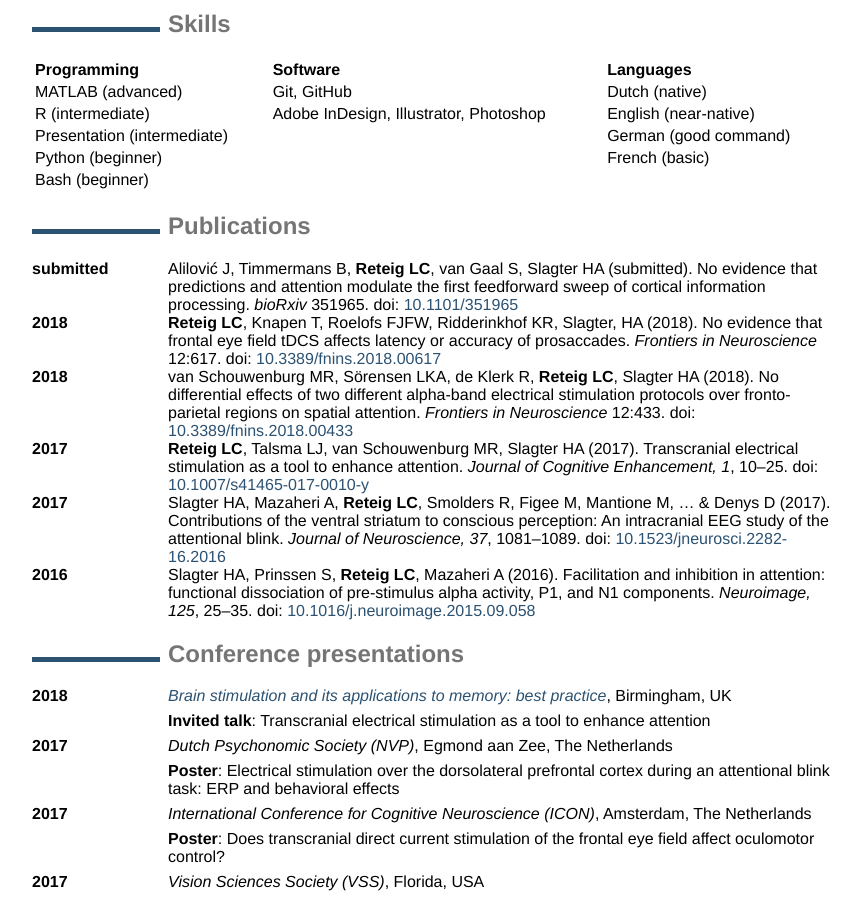
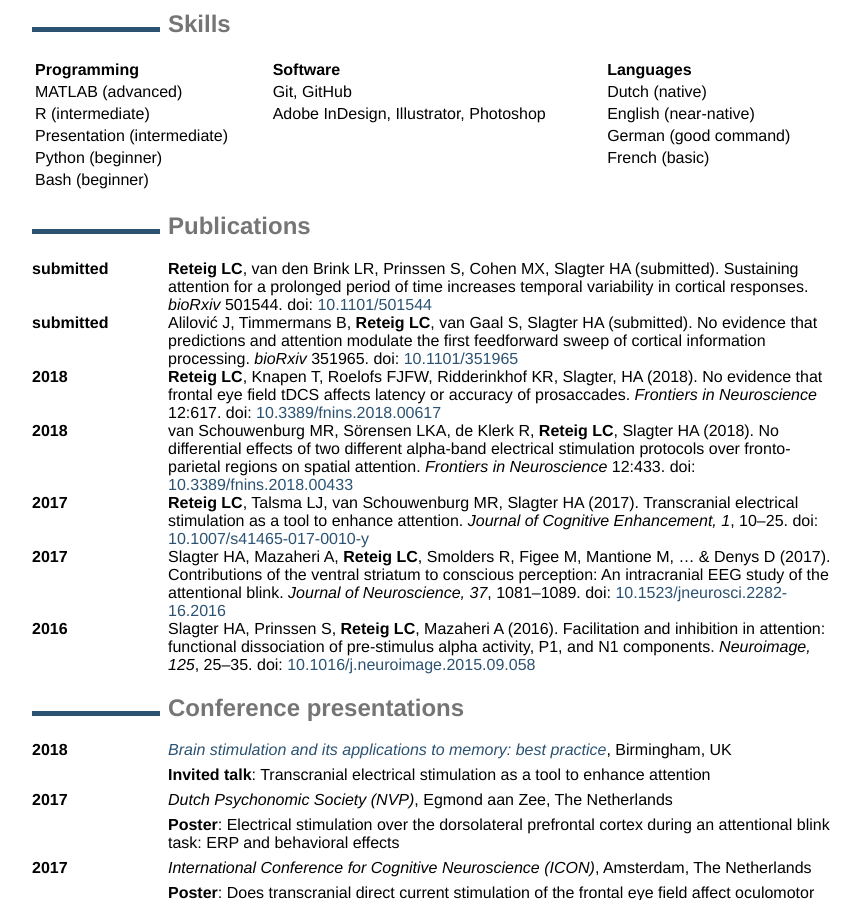
Before and after one commit to lcreteig/lcreteig.github.io, a Jekyll site: the page built from _pages/cv.md, in a window 1280 px wide and 900 px high, scrolled down 1590 px. Shown: the whole window, without its empty margins (208-1068 px from the left). Built offline with Jekyll 4.4.1, drawn with Linux system fonts in a browser that asks for light colours.

```diff
--- a/_layouts/cv.html
+++ b/_layouts/cv.html
@@ -230,6 +230,9 @@
 <h2 id="publications">Publications</h2>
 <dl>
 <dt>submitted</dt>
+<dd><strong>Reteig LC</strong>, van den Brink LR, Prinssen S, Cohen MX, Slagter HA (submitted). Sustaining attention for a prolonged period of time increases temporal variability in cortical responses. <em>bioRxiv</em> 501544. doi: <a href="https://doi.org/10.1101/501544" target="_blank">10.1101/501544</a>
+</dd>
+<dt>submitted</dt>
 <dd>Alilović J, Timmermans B, <strong>Reteig LC</strong>, van Gaal S, Slagter HA (submitted). No evidence that predictions and attention modulate the first feedforward sweep of cortical information processing. <em>bioRxiv</em> 351965. doi: <a href="https://doi.org/10.1101/351965" target="_blank">10.1101/351965</a>
 </dd>
 <dt>2018</dt>
```
Also changed, not shown: _pages/home.md (+5 -1 lines), _pages/publications-archive.md (+2 -0 lines).
